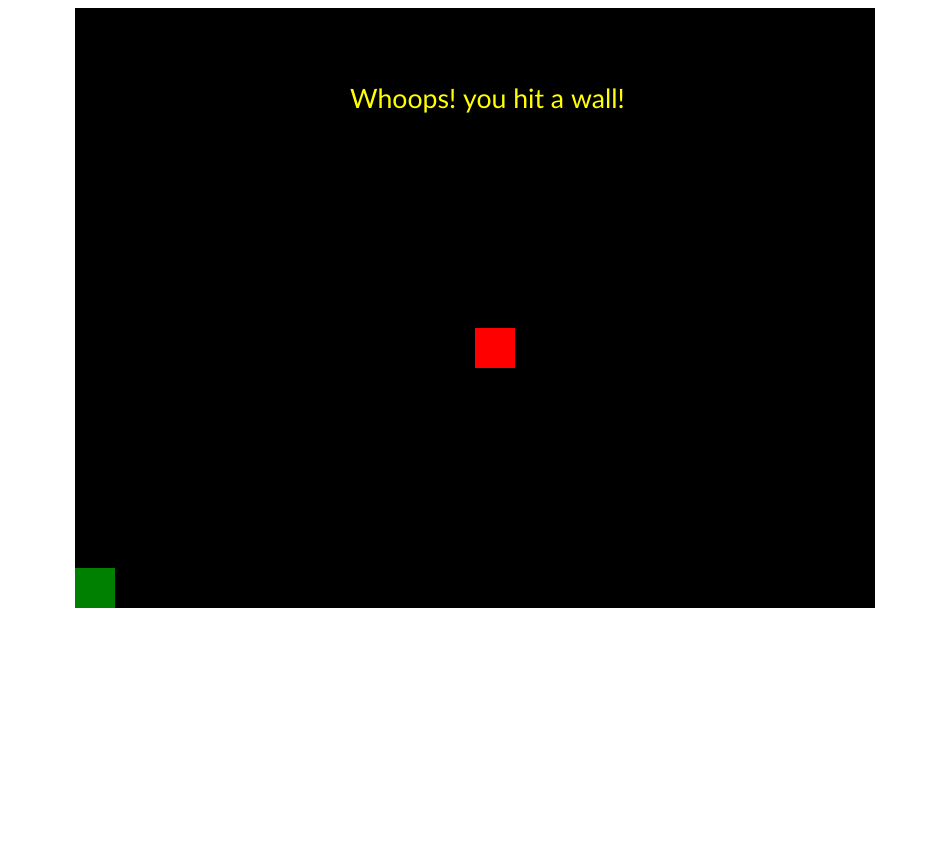
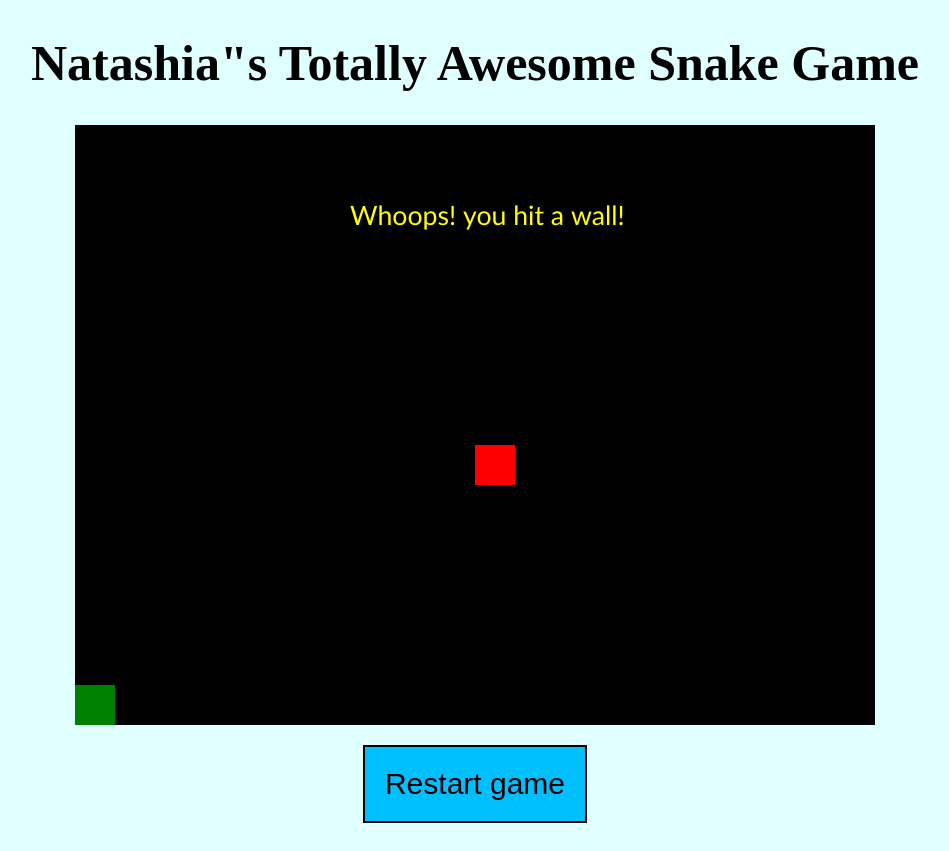
Before and after one commit to NatashiaCopple/NatashiaCopple.github.io, a plain HTML site: page index.html in a window 1280 px wide. Shown: the whole page, without its empty margins (165-1114 px from the left). Before the commit the page ends 800 px from the top, so only its background shows below. Drawn offline with Linux system fonts and the light colour scheme.

Commit message:
initial commit

```diff
--- a/index.html
+++ b/index.html
@@ -1,6 +1,7 @@
 <!DOCTYPE html>
 <html>
 <head>
+
   <style>
     #chunk-game {
       background-color: black;
@@ -9,9 +10,14 @@
       margin-right: auto;
     }
   </style>
+  <link rel="stylesheet" href="snake.css">
 </head>
 <body>
+  <h1>Natashia"s Totally Awesome Snake Game</h1>
   <canvas id="chunk-game" height="600" width="800"></canvas>
+  <div id="button-div">
+    <button type="button" onclick="location.reload()">Restart game</button>
+  </div>
 
   <script type="text/javascript" src="chunk.js"></script>
   <script type="text/javascript" src="snake.js"></script>
--- /dev/null
+++ b/snake.css
@@ -0,0 +1,20 @@
+body{
+  background-color: #E0FFFF;
+}
+
+h1{
+  font-size: 50px;
+  text-align: center;
+}
+
+#button-div{
+  text-align: center;
+}
+
+button{
+  border: 2px solid black;
+  padding: 20px;
+  margin: 20px;
+  font-size: 30px;
+  background-color: #00BFFF;
+}
```
